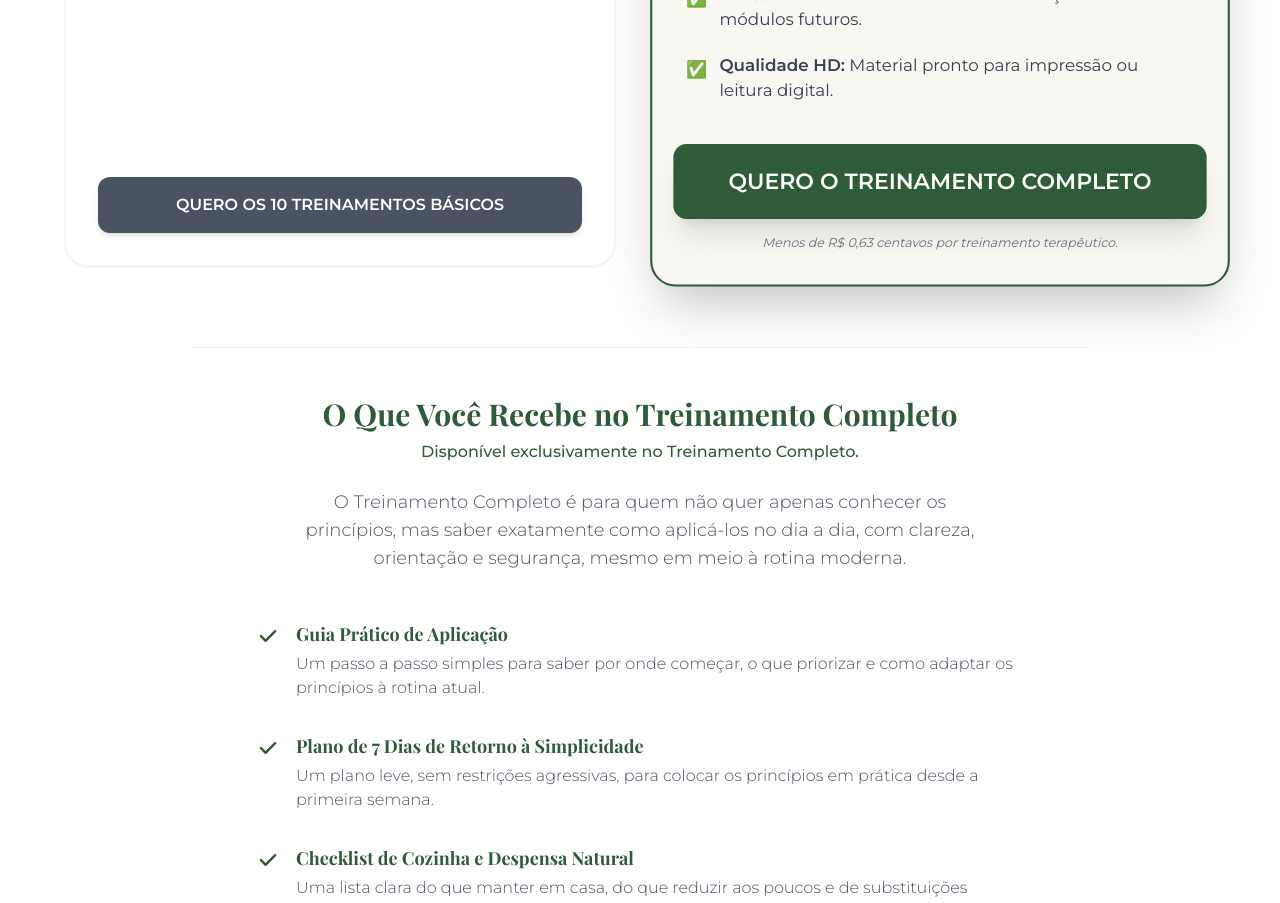
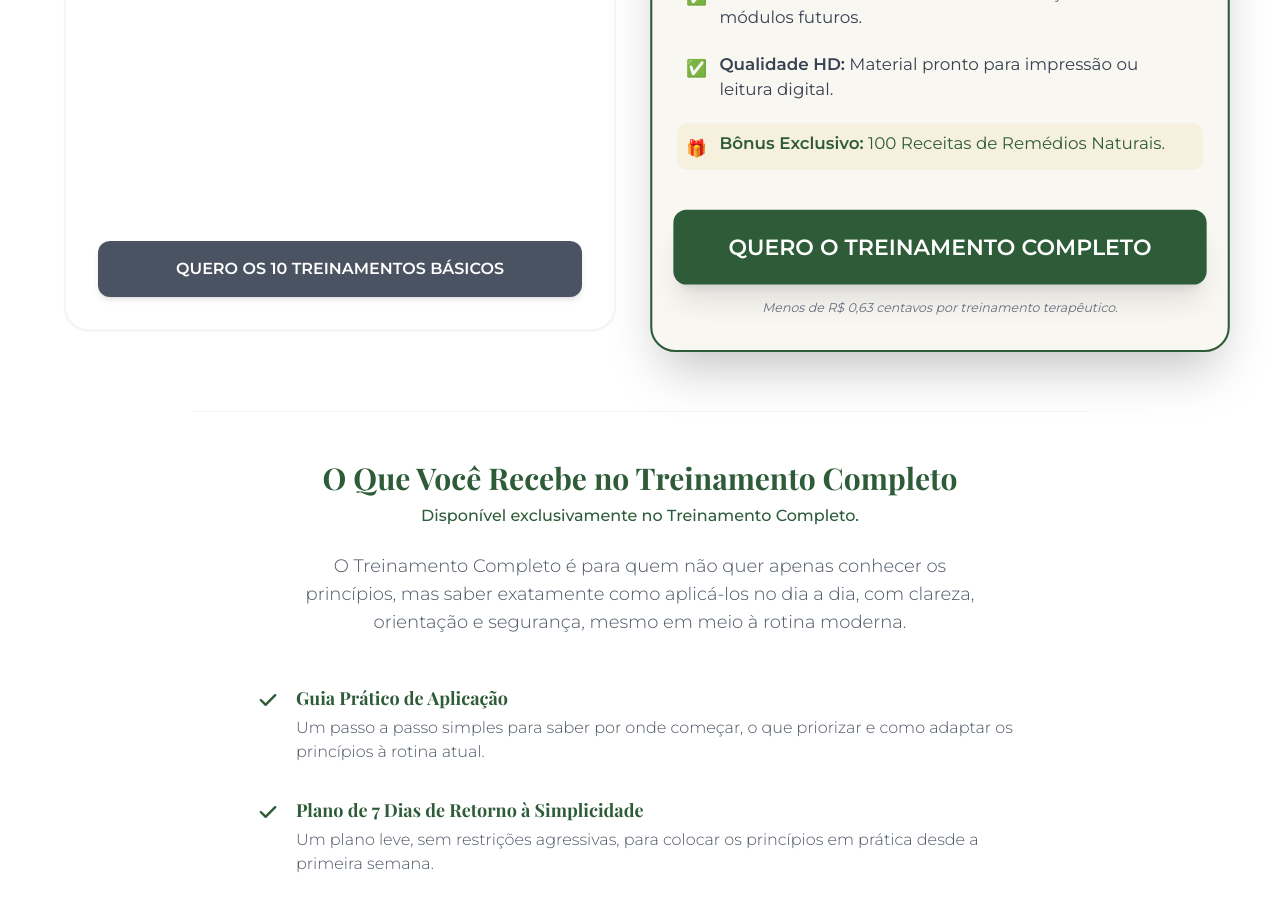
Before and after one commit to Jhonny2809/Protocolo-do-Eden, a React (Vite) app: page / in a window 1280 px wide. Shown: the part 5600-6503 px from the top of the page. Built offline with nearby package versions, Linux system fonts and the light colour scheme; a web font is replaced by a local one.

Commit message:
feat(offers): Add bonus to premium offer
Adds an exclusive bonus of 100 Natural Remedy Recipes to the premium offer and updates the payment link for the basic offer.

```diff
--- a/components/Offers.tsx
+++ b/components/Offers.tsx
@@ -73,7 +73,7 @@ export const Offers: React.FC = () => {
           </ul>
 
           <button
-            onClick={(e) => handlePurchase(e, 'https://pay.cakto.com.br/ffnny9p')}
+            onClick={(e) => handlePurchase(e, 'https://pay.cakto.com.br/39bv9i9')}
             className="w-full bg-gray-700 hover:bg-gray-800 text-white py-4 rounded-xl font-bold transition-all shadow-md"
           >
             QUERO OS 10 TREINAMENTOS BÁSICOS
@@ -114,6 +114,10 @@ export const Offers: React.FC = () => {
             <li className="flex items-start gap-3">
               <span className="mt-1">✅</span>
               <span><strong>Qualidade HD:</strong> Material pronto para impressão ou leitura digital.</span>
+            </li>
+            <li className="flex items-start gap-3 bg-[#D4AF37]/10 p-2 rounded-lg -mx-2">
+              <span className="mt-1">🎁</span>
+              <span className="text-[#2E5C38]"><strong>Bônus Exclusivo:</strong> 100 Receitas de Remédios Naturais.</span>
             </li>
           </ul>
 
```
